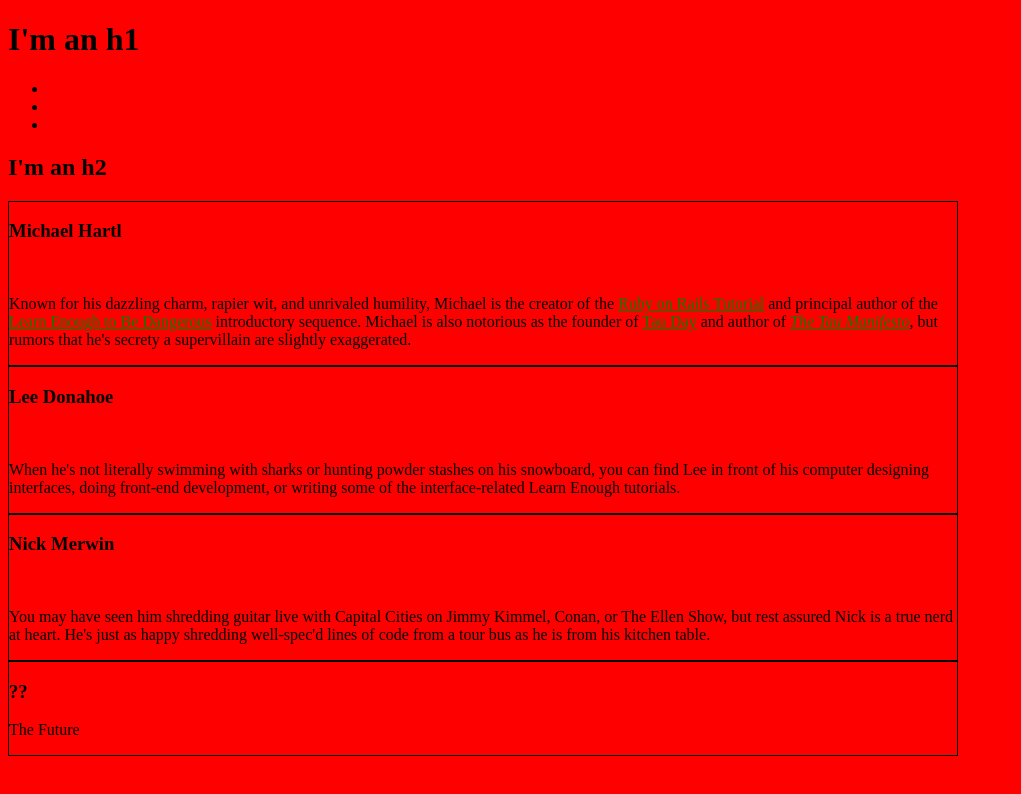
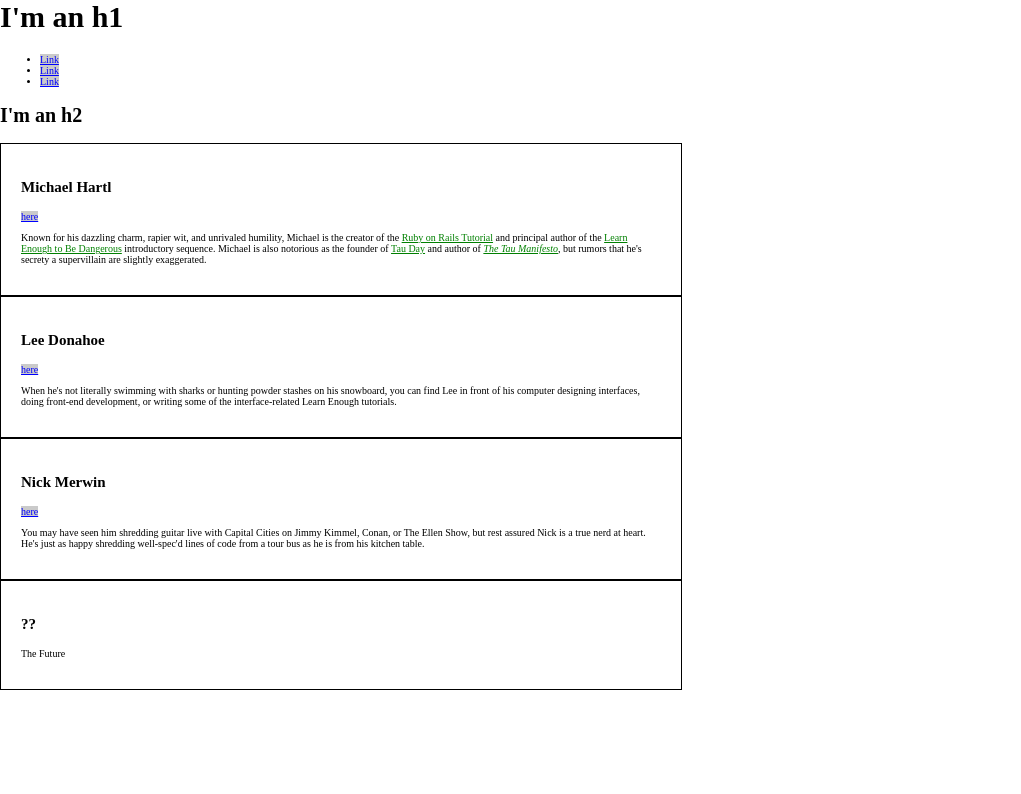
Before and after one commit to Zinkspieler/Zinkspieler.github.io, a plain HTML site: page index.html in a window 1280 px wide. Shown: the whole page, without its empty margins (0-1021 px from the left). Drawn offline with Linux system fonts and the light colour scheme.

Commit message:
Mess around with various sizes

```diff
--- a/index.html
+++ b/index.html
@@ -5,21 +5,49 @@
     <title>Test Page: Don't Panic</title>
     <style>
       /* GLOBAL STYLES */
+      html, body {
+        margin: 0;
+        padding: 0;
+      }
+      h1 {
+        font-size: 3em;
+        margin-top: 0;
+      }
       a {
-        color: red;
+        color: #ff96fa;
+      }
+      h2 {
+        font-size: 2em;
+      }
+      body {
+        font-size: .625em;
       }
 
-html{background:red;} */
+      /* HERO STYLES */
+      .full-hero {
+
+      }
 
       /* SOCIAL STYLES */
       .social-link {
-        color: blue;
+        background: rgba(150, 150, 150, 0.5);
+        color: #00f;
       }
 
       /* BIO STYLES */
+      .bio-wrapper {
+      }
       .bio-box {
-        border: 1px solid black;
-        width: 75%;
+        border: 1px solid #000;
+        font-size: 1em;
+        padding: 20px;
+        width: 50%;
+      }
+      .bio-box h3 {
+        font-size: 1.5em;
+      }
+      .bio-copy {
+        font-size: 1em;
       }
       .bio-copy a {
         color: green;
@@ -27,19 +55,23 @@ html{background:red;} */
     </style>
   </head>
   <body>
+    <div class="full-hero hero-home">
       <h1>I'm an h1</h1>
       <ul>
         <li>
-        <a href="https://example.com/">Link</a>
+          <a href="https://example.com/" class="social-link">Link</a>
         </li>
         <li>
-        <a href="https://example.com/">Link</a>
+          <a href="https://example.com/" class="social-link">Link</a>
         </li>
         <li>
-        <a href="https://example.com/">Link</a>
+          <a href="https://example.com/" class="social-link">Link</a>
         </li>
       </ul>
+    </div>
+
     <h2>I'm an h2</h2>
+    <div class="bio-wrapper">
       <div class="bio-box">
         <h3>Michael Hartl</h3>
         <a href="https://twitter.com/mhartl" class="social-link">here</a>
@@ -89,5 +121,6 @@ html{background:red;} */
           The Future
         </p>
       </div>
+    </div>
   </body>
 </html>
```
Lines whose indentation alone changed are shown as unchanged.
